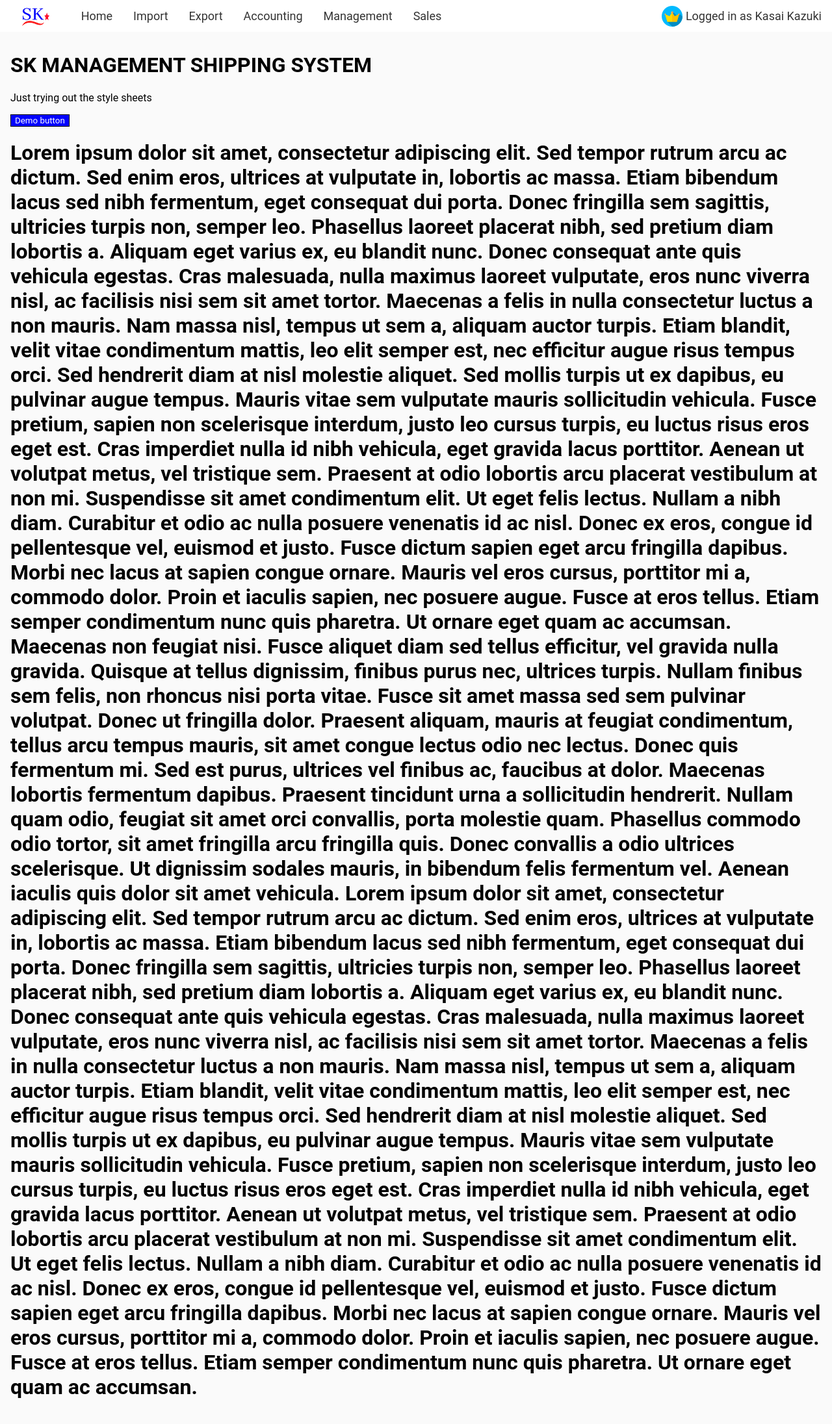
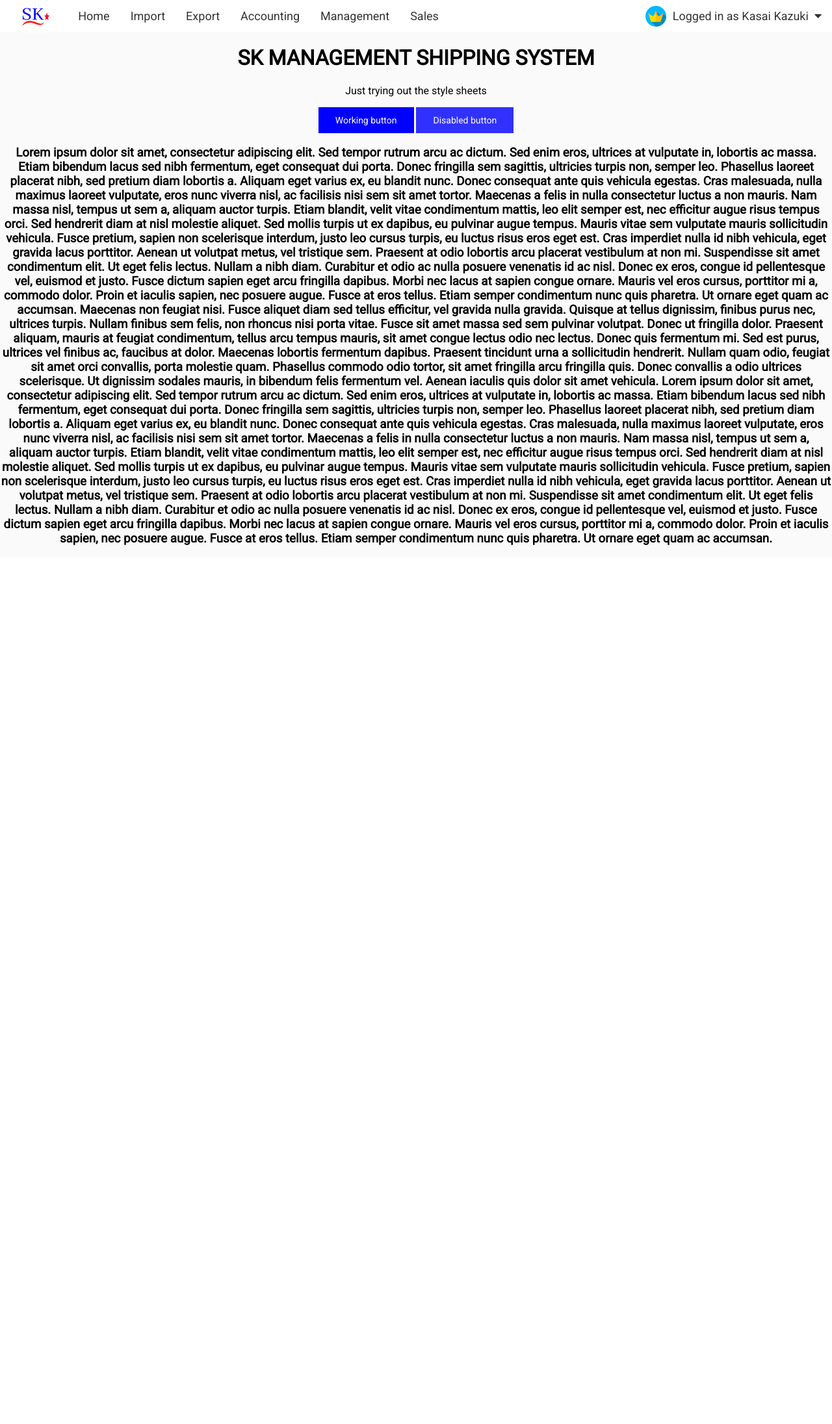
Before and after one commit to Garreh/css, a PHP site: page /default.html in a window 1280 px wide. Shown: the whole page at 65% size. After the commit the page ends 839 px from the top, so only its background shows below. Run offline with PHP 8.4, Linux system fonts and the light colour scheme; some libraries are stand-ins or nearby versions.

Commit message:
DONE!!!!!!!!!!

```diff
--- a/Website/default.html
+++ b/Website/default.html
@@ -1,13 +1,18 @@
 <html>
 <head>
 	<link rel = "stylesheet" href="main.css">
+  <link href='https://fonts.googleapis.com/css?family=Roboto' rel='stylesheet'>
+  <script defer src="https://use.fontawesome.com/releases/v5.5.0/js/all.js" integrity="sha384-GqVMZRt5Gn7tB9D9q7ONtcp4gtHIUEW/yG7h98J7IpE3kpi+srfFyyB/04OV6pG0" crossorigin="anonymous">
+  </script>
+  <script src="main.js"></script>
 </head>
 
 <body>
 
-<div id="navbar" onscroll="myFunction()">
+<!-- Navigation bar -->
+<div class="navbar">
 	<a href="javascript:void(0)"><img src="logo.png" id="logo"></a>
-	<a href="#">&nbsp;&nbsp;&nbsp;&nbsp;&nbsp;&nbsp;&nbsp;&nbsp;&nbsp;&nbsp;</a>
+	<a href="#">&nbsp;&nbsp;&nbsp;&nbsp;&nbsp;&nbsp;&nbsp;&nbsp;&nbsp;</a>
   	<a href="javascript:void(0)">Home</a>
   	<a href="javascript:void(0)">Import</a>
   	<a href="javascript:void(0)">Export</a>
@@ -15,9 +20,11 @@
   	<a href="javascript:void(0)">Management</a>
   	<a href="javascript:void(0)">Sales</a>
     <a href="javascript:void(0)"><img src="admin.png" id="adminlogo"></a>
-  	<div id="dropdown">
-    	<button id="dropbtn">Logged in as Kasai Kazuki</button>
-    		<div id="dropdown-content">
+  	<div class="dropdown">
+    	<button class="dropbtn">Logged in as Kasai Kazuki&nbsp;
+        <i class="fas fa-caret-down"></i>
+      </button>
+    		<div class="dropdown-content">
       			<a href="javascript:void(0)">Manage Account</a>
       			<a href="javascript:void(0)">Manage Employee Accounts</a>
       			<a href="javascript:void(0)">Sign Out</a>
@@ -25,13 +32,19 @@
   	</div>
 </div>
 
-<div class="content">
+<!-- Jump to top button -->
+<button onclick="topFunction()" id="topbutton">
+  <i class="fas fa-caret-up" style="color:#0000FF;"></i>
+</button>
 
+<center>
 <h1>SK MANAGEMENT SHIPPING SYSTEM</h1>
 <p>Just trying out the style sheets</p>
-<button>Demo button</button>
+<button class="button">Working button</button>
+<button class="buttondisabled">Disabled button</button>
 
-<h1>Lorem ipsum dolor sit amet, consectetur adipiscing elit. Sed tempor rutrum arcu ac dictum. Sed enim eros, ultrices at vulputate in, lobortis ac massa. Etiam bibendum lacus sed nibh fermentum, eget consequat dui porta. Donec fringilla sem sagittis, ultricies turpis non, semper leo. Phasellus laoreet placerat nibh, sed pretium diam lobortis a. Aliquam eget varius ex, eu blandit nunc. Donec consequat ante quis vehicula egestas. Cras malesuada, nulla maximus laoreet vulputate, eros nunc viverra nisl, ac facilisis nisi sem sit amet tortor. Maecenas a felis in nulla consectetur luctus a non mauris. Nam massa nisl, tempus ut sem a, aliquam auctor turpis. Etiam blandit, velit vitae condimentum mattis, leo elit semper est, nec efficitur augue risus tempus orci.
+
+<h3>Lorem ipsum dolor sit amet, consectetur adipiscing elit. Sed tempor rutrum arcu ac dictum. Sed enim eros, ultrices at vulputate in, lobortis ac massa. Etiam bibendum lacus sed nibh fermentum, eget consequat dui porta. Donec fringilla sem sagittis, ultricies turpis non, semper leo. Phasellus laoreet placerat nibh, sed pretium diam lobortis a. Aliquam eget varius ex, eu blandit nunc. Donec consequat ante quis vehicula egestas. Cras malesuada, nulla maximus laoreet vulputate, eros nunc viverra nisl, ac facilisis nisi sem sit amet tortor. Maecenas a felis in nulla consectetur luctus a non mauris. Nam massa nisl, tempus ut sem a, aliquam auctor turpis. Etiam blandit, velit vitae condimentum mattis, leo elit semper est, nec efficitur augue risus tempus orci.
 
 Sed hendrerit diam at nisl molestie aliquet. Sed mollis turpis ut ex dapibus, eu pulvinar augue tempus. Mauris vitae sem vulputate mauris sollicitudin vehicula. Fusce pretium, sapien non scelerisque interdum, justo leo cursus turpis, eu luctus risus eros eget est. Cras imperdiet nulla id nibh vehicula, eget gravida lacus porttitor. Aenean ut volutpat metus, vel tristique sem. Praesent at odio lobortis arcu placerat vestibulum at non mi. Suspendisse sit amet condimentum elit. Ut eget felis lectus.
 
@@ -47,23 +60,8 @@ Sed hendrerit diam at nisl molestie aliquet. Sed mollis turpis ut ex dapibus, eu
 
 Nullam a nibh diam. Curabitur et odio ac nulla posuere venenatis id ac nisl. Donec ex eros, congue id pellentesque vel, euismod et justo. Fusce dictum sapien eget arcu fringilla dapibus. Morbi nec lacus at sapien congue ornare. Mauris vel eros cursus, porttitor mi a, commodo dolor. Proin et iaculis sapien, nec posuere augue. Fusce at eros tellus. Etiam semper condimentum nunc quis pharetra. Ut ornare eget quam ac accumsan.
 
-</h1>
-</div>
-
-<script>
-window.onscroll = function() {myFunction()};
-
-var navbar = document.getElementById("navbar");
-var sticky = navbar.offsetTop;
-
-function myFunction() {
-  if (window.pageYOffset >= sticky) {
-    navbar.classList.add("sticky")
-  } else {
-    navbar.classList.remove("sticky");
-  }
-}
-</script>
+</h3>
+</center>
 
 </body>
 </html>
--- a/Website/main.css
+++ b/Website/main.css
@@ -3,18 +3,47 @@
 	font-family: "Roboto" !important;
 }
 
+/* Default background color */
 body{
 	background-color: #FAFAFA;
   margin: 0;
 }
 
-button{
-	background-color: #0000FF;
-	color: #FFFFFF;
-	border: 1px solid Black;
+/* Default button */
+.button {
+  background-color: #0000FF;
+  border: 2px solid #0000FF;
+  color: #FFFFFF;
+  padding: 10px 24px;
+  text-align: center;
+  text-decoration: none;
+  display: inline-block;
+  font-size: 14px;
+  -webkit-transition-duration: 0.4s; /* Safari */
+  transition-duration: 0.4s;
+  cursor: pointer;
 }
 
-/* Logo */
+.button:hover {
+  background-color: white;
+  color: black;
+  border: 2px solid #0000FF;
+}
+
+.buttondisabled{
+  background-color: #0000FF;
+  border: 2px solid #0000FF;
+  color: #FFFFFF;
+  padding: 10px 24px;
+  text-align: center;
+  text-decoration: none;
+  display: inline-block;
+  font-size: 14px;
+  opacity: 0.8;
+  cursor: not-allowed;
+}
+
+/* Company logo */
 #logo{
 	position:absolute;
   top:0px;
@@ -25,39 +54,39 @@ button{
   overflow:hidden;
 }
 
+/* The crown logo */
 #adminlogo{
   position:absolute;
   top:9px;
   bottom:9px;
-  right: 230px;
+  right: 255px;
   overflow:hidden;
 }
 
 /* Navbar container */
-#navbar {
+.navbar {
   overflow: hidden;
   background-color: #FFFFFF;
 }
 
 /* Links inside the navbar */
-#navbar a {
+.navbar a {
 	float: left;
   font-size: 18px;
   color: #333;
   text-align: center;
   padding: 14px 16px;
   text-decoration: none;
-  display: block;
 }
 
 /* The dropdown container */
-#dropdown {
+.dropdown {
   float: right;
   overflow: hidden;
 }
 
 /* Dropdown button */
-#dropdown #dropbtn {
+.dropdown .dropbtn {
   font-size: 18px;
   border: none;
   outline: none;
@@ -67,7 +96,7 @@ button{
 }
 
 /* Dropdown content (hidden by default) */
-#dropdown-content {
+.dropdown-content {
   display: none;
   position: absolute;
   background-color: #f9f9f9;
@@ -77,7 +106,7 @@ button{
 }
 
 /* Links inside the dropdown */
-#dropdown-content a {
+.dropdown-content a {
   float: none;
   color: black;
   padding: 12px 16px;
@@ -87,25 +116,26 @@ button{
 }
 
 /* Add a grey background color to dropdown links on hover */
-#dropdown-content a:hover {
+.dropdown-content a:hover {
   background-color: #ddd;
 }
 
 /* Show the dropdown menu on hover */
-.dropdown:hover #dropdown-content {
+.dropdown:hover .dropdown-content {
   display: block;
 }
 
-.content {
-  padding: 16px;
+/* Back to top button */
+#topbutton {
+  display: none;
+  position: fixed;
+  bottom: 20px;
+  right: 30px;
+  z-index: 99; /* Make sure it does not overlap */
+  border: none;
+  outline: none;
+  cursor: pointer;
+  background-color: transparent;
+  font-size: 50px;
+  font-color: red;
 }
-
-.sticky {
-  position: fixed;
-  top: 0;
-  width: 100%;
-}
-
-.sticky + .content {
-  padding-top: 60px;
-}
--- /dev/null
+++ b/Website/main.js
@@ -0,0 +1,16 @@
+// When the user scrolls down 20px from the top of the document, show the button
+window.onscroll = function() {scrollFunction()};
+
+function scrollFunction() {
+  if (document.body.scrollTop > 20 || document.documentElement.scrollTop > 20) {
+    document.getElementById("topbutton").style.display = "block";
+  } else {
+    document.getElementById("topbutton").style.display = "none";
+  }
+}
+
+// When the user clicks on the button, scroll to the top of the document
+function topFunction() {
+  document.body.scrollTop = 0; // For Safari
+  document.documentElement.scrollTop = 0; // For Chrome, Firefox, IE and Opera
+}
```
Also changed, not shown: Website/navbar.js (deleted, +0 -12 lines).
